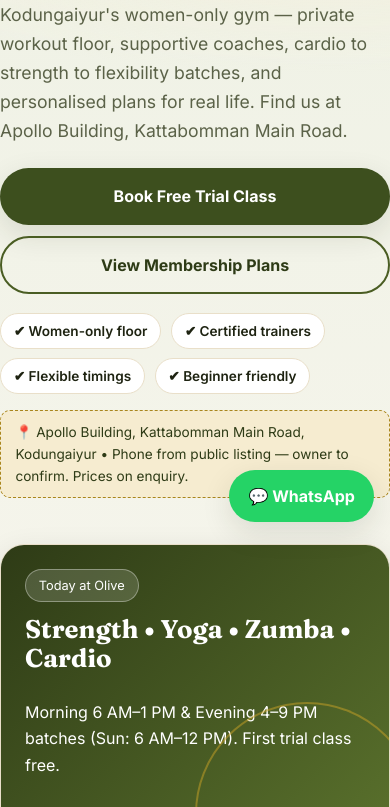
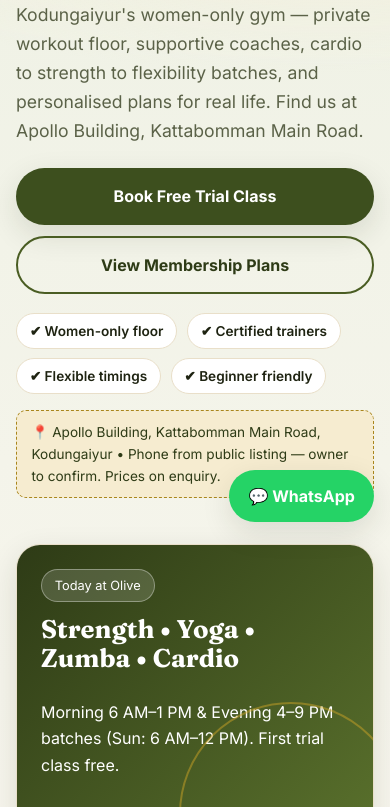
Before and after one commit to Ajai8027/olive-fitness-ladies-gym, a plain HTML site: page index.html in a window 390 px wide. Shown: the part 306-1113 px from the top of the page. Drawn offline with Linux system fonts and the light colour scheme.

Commit message:
Fix mobile left-right padding in header hero and footer

```diff
--- a/assets/css/styles.css
+++ b/assets/css/styles.css
@@ -145,8 +145,10 @@ footer a{color:#e8e6d8;text-decoration:none} footer a:hover{color:var(--gold-500
   .plan h2,.plan h3,.plan p{overflow-wrap:anywhere}
   .plan .btn{width:100%;max-width:100%;white-space:normal;text-align:center}
   .hero-card,.trainer-photo,.strip,img{max-width:100%}
-  .hero-grid{padding:2rem 0}
+  .header-inner{padding-top:.8rem;padding-bottom:.8rem}
+  .hero-grid{padding-top:2rem;padding-bottom:2rem}
   .hero-photo{padding:1.5rem;min-height:0}
+  .wrap.header-inner,.wrap.hero-grid,.wrap.footer-grid,.wrap.footer-bottom{padding-left:max(1rem,env(safe-area-inset-left));padding-right:max(1rem,env(safe-area-inset-right))}
   .strip{padding:1.5rem 1.1rem}
   .strip .btn{justify-self:stretch}
 }
```
